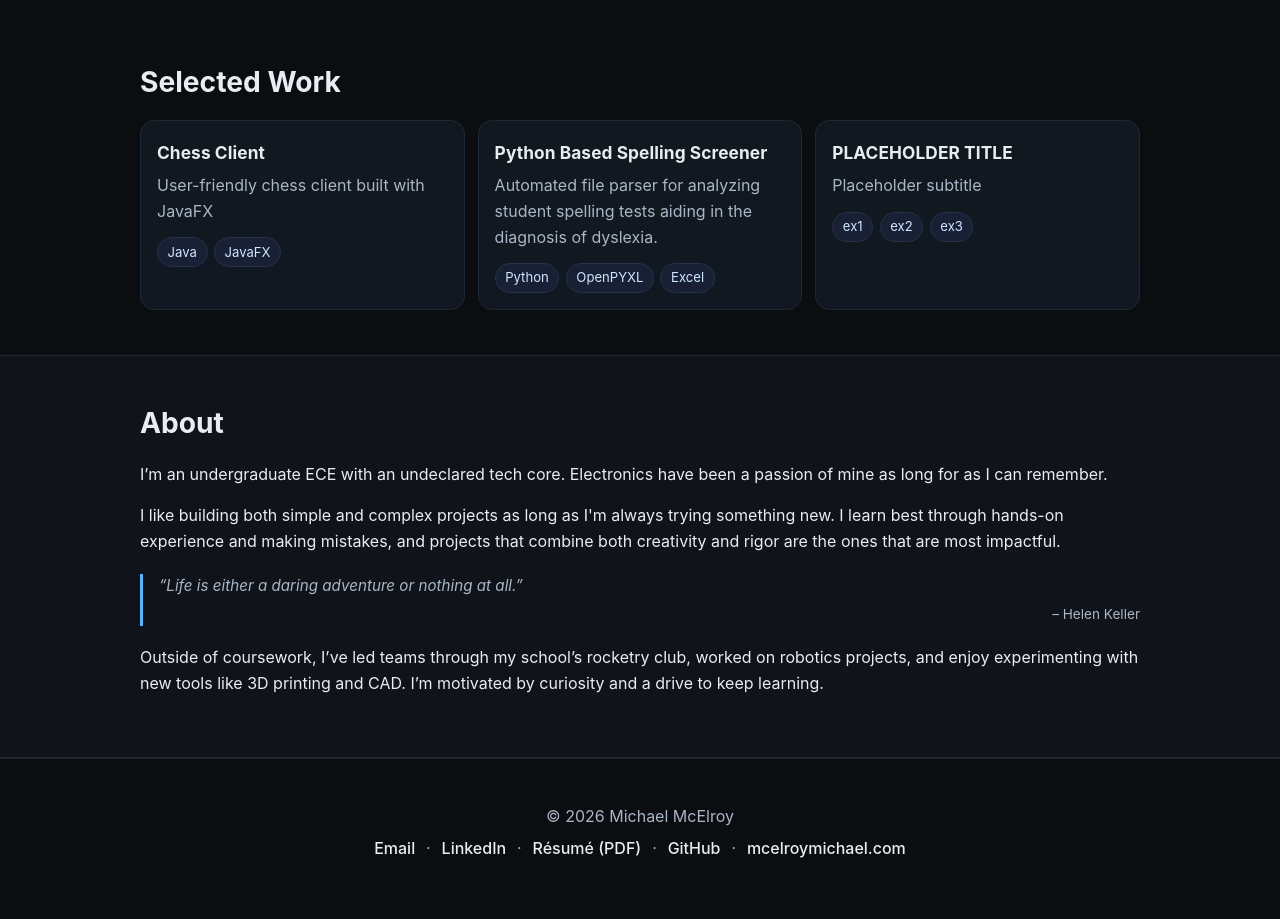
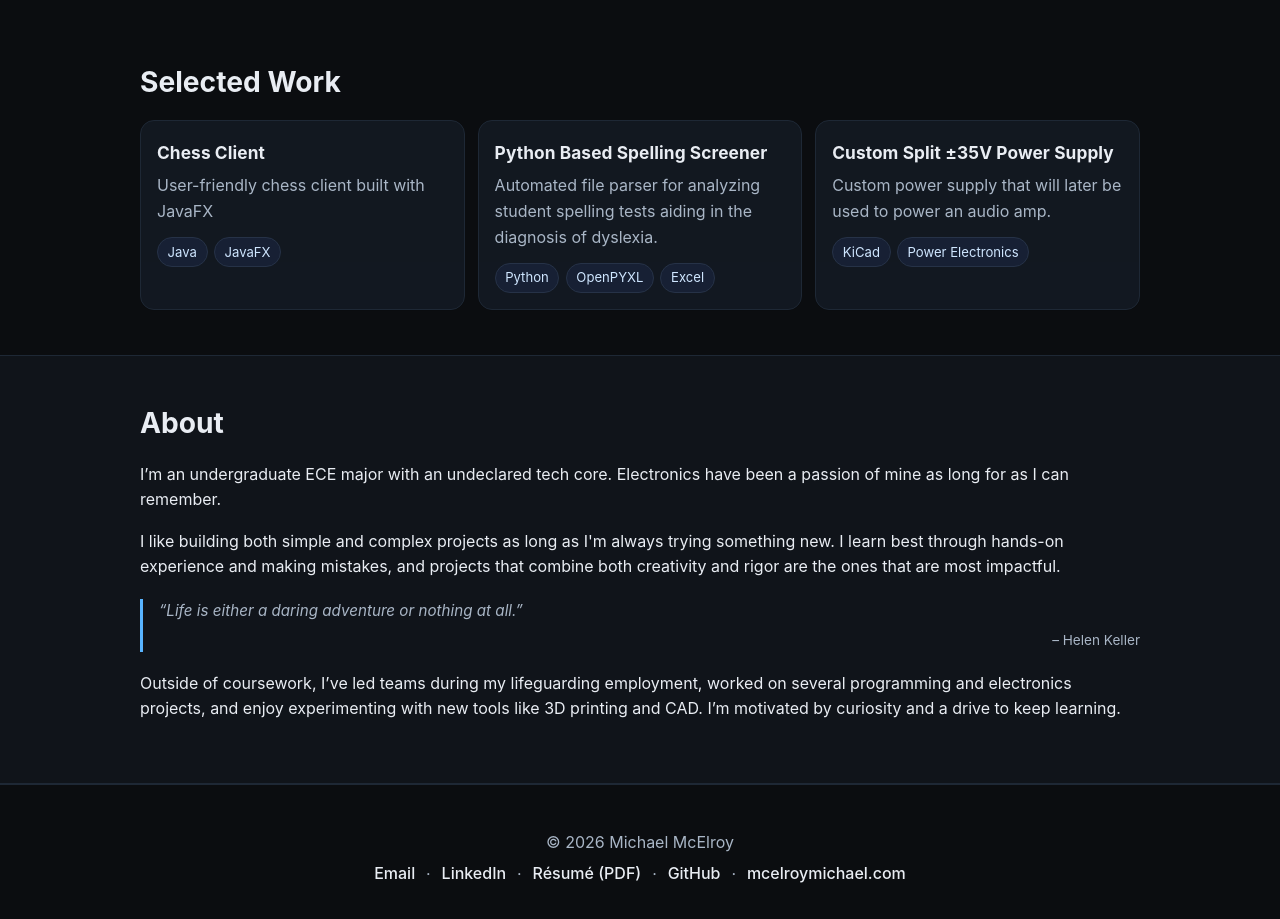
Before and after one commit to mcelroymichael/personalwebsite, a website: page production/index.html in a window 1280 px wide. Shown: the part 300-1219 px from the top of the page. Drawn offline with Linux system fonts and the light colour scheme.

Commit message:
added new power supply project

```diff
--- a/production/index.html
+++ b/production/index.html
@@ -72,10 +72,10 @@
 </a>
 
 <!-- featured 3 -->
-<a class="card" href="project.html?id=null">
-  <h3>PLACEHOLDER TITLE</h3>
-  <p>Placeholder subtitle</p>
-  <ul class="tags"><li>ex1</li><li>ex2</li><li>ex3</li></ul>
+<a class="card" href="project.html?id=power-supply">
+  <h3>Custom Split ±35V Power Supply</h3>
+  <p>Custom power supply that will later be used to power an audio amp.</p>
+  <ul class="tags"><li>KiCad</li><li>Power Electronics</li></ul>
 </a>
 
         </div>
@@ -87,7 +87,7 @@
         <div>
           <h2>About</h2>
           <p>
-            I’m an undergraduate ECE with an undeclared tech core.
+            I’m an undergraduate ECE major with an undeclared tech core.
             Electronics have been a passion of mine as long for as I can remember.
           </p>
           <p></p>
@@ -99,8 +99,8 @@
   “Life is either a daring adventure or nothing at all.” <span>– Helen Keller</span>
 </blockquote>
 <p>
-  Outside of coursework, I’ve led teams through my school’s rocketry club, worked on
-  robotics projects, and enjoy experimenting with new tools like 3D printing and CAD.
+  Outside of coursework, I’ve led teams during my lifeguarding employment, worked on
+  several programming and electronics projects, and enjoy experimenting with new tools like 3D printing and CAD.
   I’m motivated by curiosity and a drive to keep learning.
 </p>
         </div>
```
Also changed, not shown: production/projects.js (+25 -0 lines), production/all-projects.js (line endings or trailing spaces), production/assets/projects/power-supply/Rev0Schematic.png (added), production/footer.html (line endings or trailing spaces), production/netlify.toml, production/netlify/functions/qr.js (line endings or trailing spaces), production/package.json (line endings or trailing spaces), production/project-page.js (line endings or trailing spaces), production/project.html (line endings or trailing spaces), production/projects.html (line endings or trailing spaces), production/script.js (line endings or trailing spaces), production/styles.css (line endings or trailing spaces).
